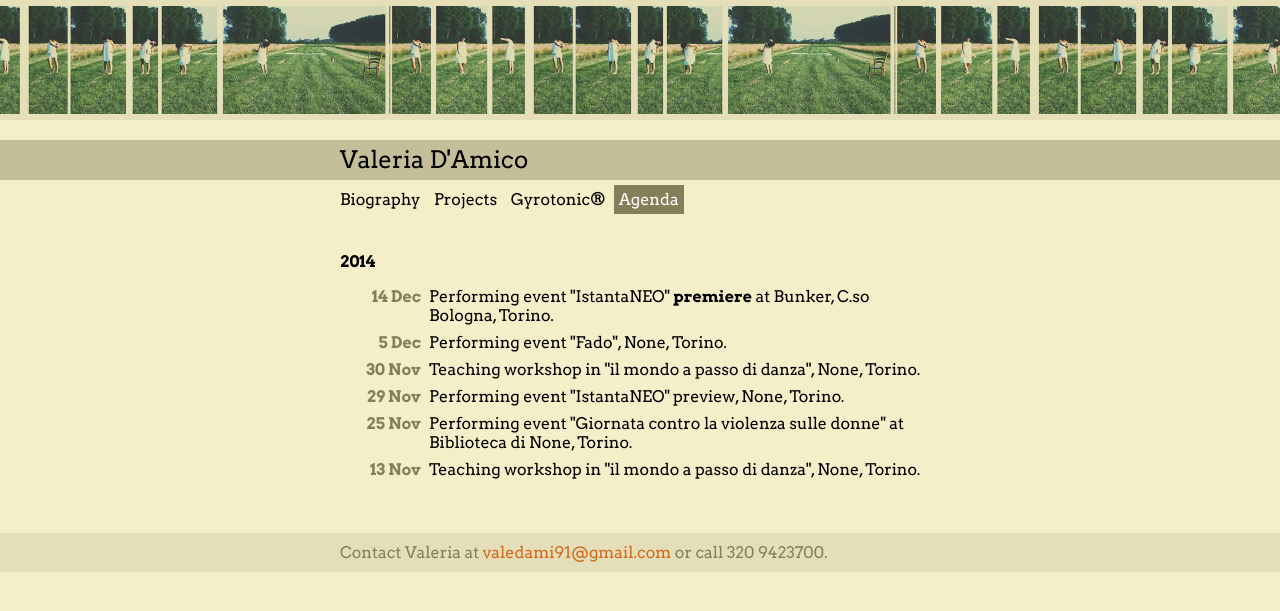
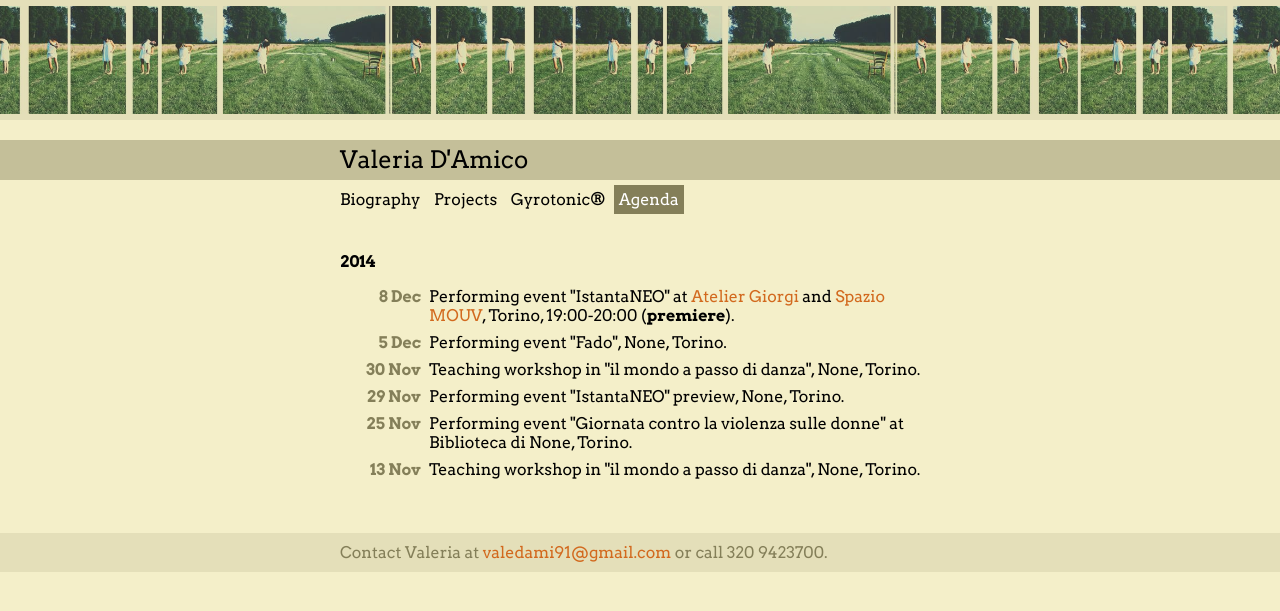
Before and after one commit to valedami/valedami.github.io, a Jekyll site: the page built from agenda.md, in a window 1280 px wide. Shown: the top 611 px of the page. Built offline with Jekyll 4.4.1, drawn with Linux system fonts in a browser that asks for light colours; Markdown is read by kramdown in place of the engine named in the settings.

Commit message:
update agenda

```diff
--- a/agenda.md
+++ b/agenda.md
@@ -6,8 +6,11 @@ title: Agenda
 ## 2014
 
 <dl>
-<dt>14 Dec</dt>
-<dd>Performing event "IstantaNEO" <b>premiere</b> at Bunker, C.so Bologna, Torino.</dd>
+<dt>8 Dec</dt>
+<dd>Performing event "IstantaNEO" at <a
+href="https://www.facebook.com/pages/Atelier-Giorgi/141592662625676">Atelier
+Giorgi</a> and <a href="http://www.spaziomouv.it/">Spazio MOUV</a>, Torino,
+19:00-20:00 (<b>premiere</b>).</dd>
 <dt>5 Dec</dt>
 <dd>Performing event "Fado", None, Torino.</dd>
 <dt>30 Nov</dt>
```
